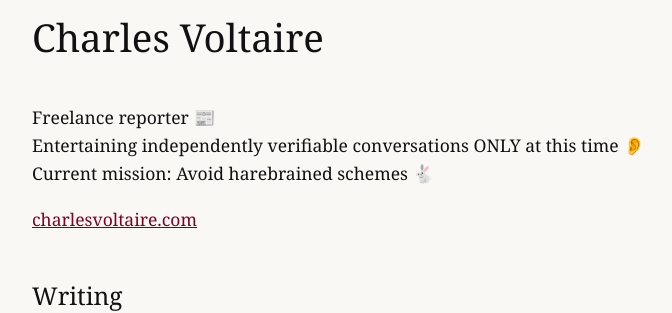
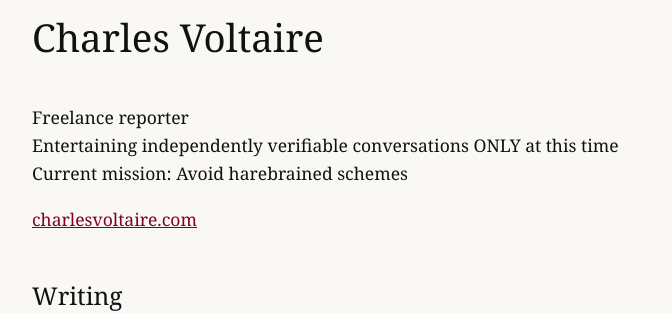
Before and after one commit to charlesvoltaire-public/charlesvoltaire-public.github.io, a Jekyll site: the page built from authors/charles-voltaire.md, in a window 1280 px wide. Shown: the part 203-516 px from the top of the page, without its empty margins (288-960 px from the left). Built offline with Jekyll 4.4.1, drawn with Linux system fonts in a browser that asks for light colours; part of the change alters nothing that is shown.

```diff
--- a/authors/charles-voltaire.md
+++ b/authors/charles-voltaire.md
@@ -4,8 +4,8 @@ title: Charles Voltaire
 permalink: /authors/charles-voltaire/
 ---
 
-Freelance reporter 📰
-Entertaining independently verifiable conversations ONLY at this time 👂
-Current mission: Avoid harebrained schemes 🐇
+Freelance reporter
+Entertaining independently verifiable conversations ONLY at this time
+Current mission: Avoid harebrained schemes
 
-[charlesvoltaire.com](https://charlesvoltaire.com)
+<a href="https://charlesvoltaire.com" target="_blank" rel="noopener">charlesvoltaire.com</a>
```
